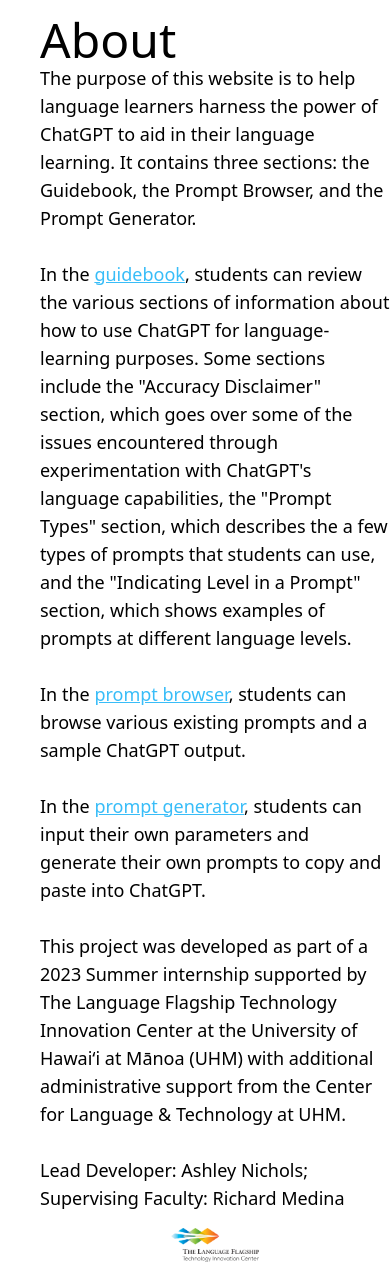
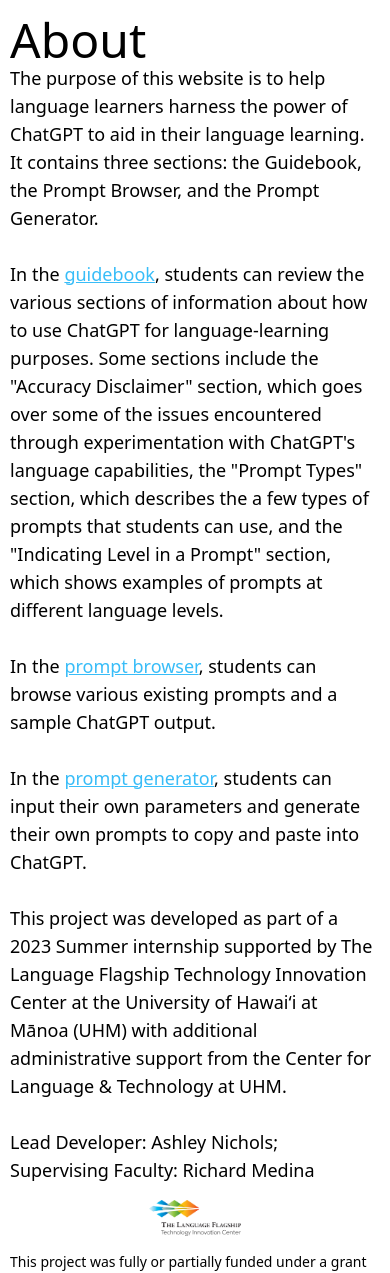
Before and after one commit to llcit/gpt-guidebook, a Django app: page /about/ in a window 390 px wide. Shown: the part 161-1434 px from the top of the page. Run offline with Django 4.2, Linux system fonts and the light colour scheme; data comes from the database, SQL or seed files in the repository; style sheets or scripts are compiled from the project's sources.

Commit message:
Fixed margins on about page for mobile viewing

```diff
--- a/guidebook/prompt/templates/prompt/about.html
+++ b/guidebook/prompt/templates/prompt/about.html
@@ -1,6 +1,6 @@
 {%extends 'prompt/base.html'%}
 {%block about%}
-<div class="mt-4 ml-10 text-5xl">
+<div class="mt-4 text-5xl" style="margin-left:10px; margin-right:10px">
     {{title}}
     <div class="text-lg">
       {{content|safe}}
```
